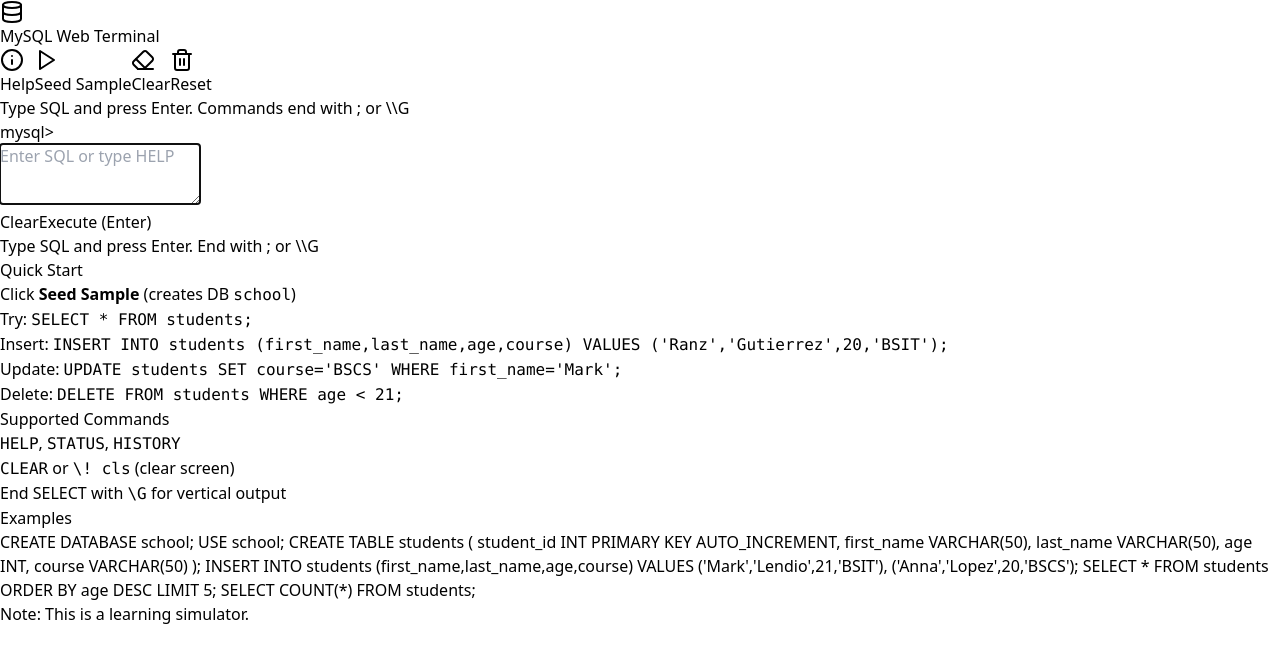
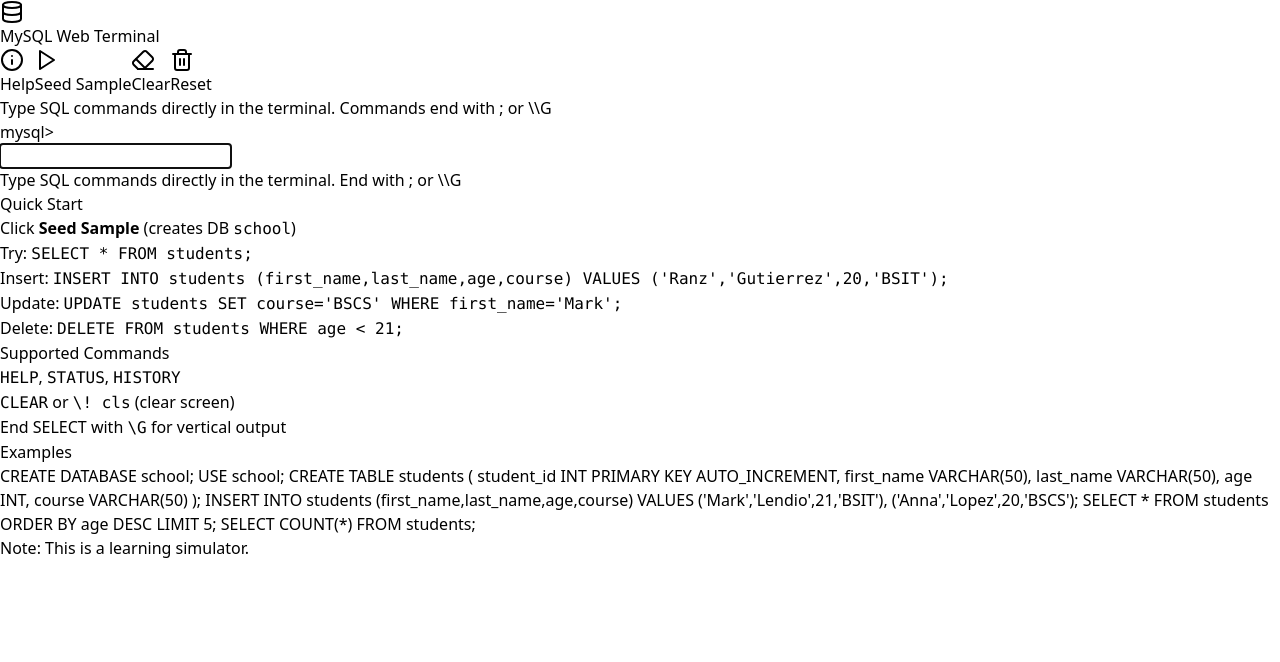
Before and after one commit to maxxNcode/mysql-terminal-sim, a React (Vite) app: page / in a window 1280 px wide. Shown: the top 662 px of the page. Built offline with nearby package versions, Linux system fonts and the light colour scheme.

Commit message:
Enhanced MySQL Terminal Simulator: Implemented fully interactive terminal interface with improved command handling and output display. Added react-textarea-autosize dependency for better input experience.

```diff
--- a/package.json
+++ b/package.json
@@ -9,10 +9,11 @@
     "preview": "vite preview"
   },
   "dependencies": {
+    "framer-motion": "^10.16.4",
+    "lucide-react": "^0.279.0",
     "react": "^18.2.0",
     "react-dom": "^18.2.0",
-    "framer-motion": "^10.16.4",
-    "lucide-react": "^0.279.0"
+    "react-textarea-autosize": "^8.5.9"
   },
   "devDependencies": {
     "@types/react": "^18.2.15",
--- a/src/MySQLTerminalSimulator.jsx
+++ b/src/MySQLTerminalSimulator.jsx
@@ -1,5 +1,6 @@
 import React, { useEffect, useMemo, useRef, useState, useCallback } from "react";
 import { motion } from "framer-motion";
+import TextareaAutosize from 'react-textarea-autosize';
 import { Play, Trash2, Upload, Download, Info, Database, ChevronRight, Eraser } from "lucide-react";
 
 /**
@@ -587,11 +588,9 @@
 export default function MySQLTerminalSimulator(){
   const [engine, setEngine] = usePersistentState('mysql-sim-engine', createEmptyEngine());
   const [output, setOutput] = usePersistentState('mysql-sim-output', []);
-  const [buffer, setBuffer] = useState('');
-  const [verticalMode, setVerticalMode] = useState(false);
-  const [multiline, setMultiline] = useState(false);
+  const [command, setCommand] = useState('');
+  const outputRef = useRef(null);
   const inputRef = useRef(null);
-  const outputRef = useRef(null);
 
   // Auto-scroll to bottom when output changes
   useEffect(() => {
@@ -600,37 +599,12 @@
     }
   }, [output]);
 
-  // Auto-adjust textarea height based on content
-  const adjustTextareaHeight = useCallback(() => {
+  // Focus input on load
+  useEffect(() => {
     if (inputRef.current) {
-      const textarea = inputRef.current;
-      // Reset height to auto to get the correct scrollHeight
-      textarea.style.height = 'auto';
-      // Calculate new height based on content
-      const newHeight = Math.max(60, Math.min(textarea.scrollHeight, 200));
-      // Set the new height
-      textarea.style.height = newHeight + 'px';
+      inputRef.current.focus();
     }
   }, []);
-
-  // Adjust textarea height when buffer changes
-  useEffect(() => {
-    adjustTextareaHeight();
-  }, [buffer, adjustTextareaHeight]);
-
-  // Adjust textarea height when window resizes
-  useEffect(() => {
-    window.addEventListener('resize', adjustTextareaHeight);
-    return () => {
-      window.removeEventListener('resize', adjustTextareaHeight);
-    };
-  }, [adjustTextareaHeight]);
-
-  useEffect(()=>{
-    inputRef.current?.focus();
-    // Adjust height on initial render
-    adjustTextareaHeight();
-  }, [adjustTextareaHeight]);
 
   function appendOut(text){
     setOutput(o=>[...o, text]);
@@ -642,31 +616,31 @@
     e.history.push(stmt);
     setEngine(e);
     if (res.clearScreen) setOutput([]);
-    if (res.out) appendOut(formatPrompt(stmt) + '\n' + res.out + '\n');
+    if (res.out) {
+      appendOut(`mysql> ${stmt}\n${res.out}`);
+    } else {
+      appendOut(`mysql> ${stmt}`);
+    }
+    return res;
   }
 
-  function formatPrompt(stmt){
-    return `mysql> ${stmt}`;
+  function handleCommandSubmit(e) {
+    e.preventDefault();
+    if (!command.trim()) return;
+
+    const cmd = command.trim();
+    setCommand('');
+
+    // Process the command
+    runStatement(cmd);
   }
 
-  function onEnter(){
-    const text = buffer.trim();
-    if (!text) return;
-    // detect multi-line if no ; or \G
-    const ends = /;\s*$|\\G\s*$/m.test(text);
-    if (!ends){ setMultiline(true); setBuffer(prev=>prev+'\n'); return; }
-    setMultiline(false);
-    runStatement(text);
-    setBuffer('');
-  }
-
-  function handleKey(e){
-    if (e.key === 'Enter' && !e.shiftKey){
+  function handleKeyDown(e) {
+    if (e.key === 'Enter' && !e.shiftKey) {
       e.preventDefault();
-      onEnter();
-    }
-    if ((e.ctrlKey || e.metaKey) && e.key.toLowerCase()==='l'){
-      e.preventDefault(); setOutput([]);
+      if (command.trim()) {
+        handleCommandSubmit(e);
+      }
     }
   }
 
@@ -696,7 +670,7 @@
   function resetAll(){
     setEngine(createEmptyEngine());
     setOutput([]);
-    setBuffer('');
+    setCommand('');
   }
 
   return (
@@ -708,7 +682,7 @@
             <h1 className="text-lg sm:text-xl font-semibold">MySQL Web Terminal</h1>
           </div>
           <div className="flex flex-wrap gap-1 sm:gap-2">
-            <ToolbarButton icon={Info} label="Help" onClick={()=> appendOut(helpText())} />
+            <ToolbarButton icon={Info} label="Help" onClick={()=> appendOut(`mysql> HELP\n${helpText()}`)} />
             <ToolbarButton icon={Play} label="Seed Sample" onClick={seedSample} />
             <ToolbarButton icon={Eraser} label="Clear" onClick={()=> setOutput([])} />
             <ToolbarButton icon={Trash2} label="Reset" onClick={resetAll} />
@@ -717,44 +691,31 @@
 
         <div className="grid grid-cols-1 gap-3 sm:gap-4">
           <motion.div initial={{opacity:0, y:10}} animate={{opacity:1, y:0}} className="bg-black/50 rounded-xl sm:rounded-2xl shadow-xl border border-white/10 p-3 sm:p-4">
-            <div className="font-mono text-xs text-slate-400 mb-2 hidden sm:block">Type SQL and press Enter. Commands end with <span className="text-slate-200">;</span> or <span className="text-slate-200">\\G</span></div>
+            <div className="font-mono text-xs text-slate-400 mb-2 hidden sm:block">Type SQL commands directly in the terminal. Commands end with <span className="text-slate-200">;</span> or <span className="text-slate-200">\\G</span></div>
             <div
               ref={outputRef}
-              className="bg-black rounded-lg sm:rounded-xl p-2 sm:p-3 h-48 sm:h-64 md:h-[420px] overflow-auto border border-white/10"
+              className="bg-black rounded-lg sm:rounded-xl p-2 sm:p-3 h-48 sm:h-64 md:h-[420px] overflow-auto border border-white/10 font-mono text-sm"
             >
-              <pre className="whitespace-pre-wrap text-xs sm:text-sm leading-relaxed">{output.join('\n')}</pre>
-            </div>
-            <div className="mt-2 sm:mt-3 flex flex-col sm:flex-row gap-2">
-              <div className="flex items-start">
-                <span className="font-mono text-sm sm:text-base mt-2 sm:mt-3">mysql&gt;</span>
-              </div>
-              <div className="flex-1 flex flex-col gap-2">
-                <textarea
-                  ref={inputRef}
-                  value={buffer}
-                  onChange={e=> setBuffer(e.target.value)}
-                  onKeyDown={handleKey}
-                  placeholder={multiline?"(multi-line) end with ; or \\G":"Enter SQL or type HELP"}
-                  className="flex-1 bg-black/70 border border-white/10 rounded-lg sm:rounded-xl p-2 sm:p-3 font-mono text-sm focus:outline-none focus:ring-2 focus:ring-indigo-500 resize-none overflow-hidden min-h-[60px]"
-                />
-                <div className="flex gap-2">
-                  <button
-                    onClick={() => setBuffer('')}
-                    className="px-3 py-2 rounded-lg bg-gray-700 hover:bg-gray-600 text-xs sm:text-sm"
-                  >
-                    Clear
-                  </button>
-                  <button
-                    onClick={onEnter}
-                    className="flex-1 px-3 py-2 rounded-lg bg-indigo-600 hover:bg-indigo-500 shadow text-sm font-medium"
-                  >
-                    Execute (Enter)
-                  </button>
-                </div>
+              {output.map((line, i) => (
+                <div key={i} className="whitespace-pre-wrap">{line}</div>
+              ))}
+              <div className="flex items-start mt-1">
+                <span className="mr-1">mysql&gt;</span>
+                <form onSubmit={handleCommandSubmit} className="flex-1">
+                  <input
+                    ref={inputRef}
+                    type="text"
+                    value={command}
+                    onChange={(e) => setCommand(e.target.value)}
+                    onKeyDown={handleKeyDown}
+                    className="bg-transparent border-none outline-none flex-1 w-full"
+                    spellCheck={false}
+                  />
+                </form>
               </div>
             </div>
             <div className="mt-2 sm:mt-3 font-mono text-xs text-slate-400 sm:hidden">
-              Type SQL and press Enter. End with <span className="text-slate-200">;</span> or <span className="text-slate-200">\\G</span>
+              Type SQL commands directly in the terminal. End with <span className="text-slate-200">;</span> or <span className="text-slate-200">\\G</span>
             </div>
           </motion.div>
 
```
Also changed, not shown: 1 other file (tests, documents, lock files or other folders).
